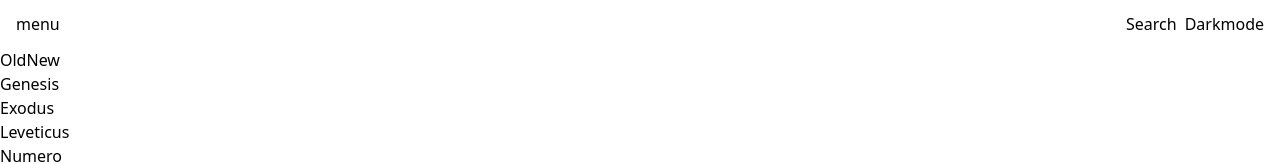
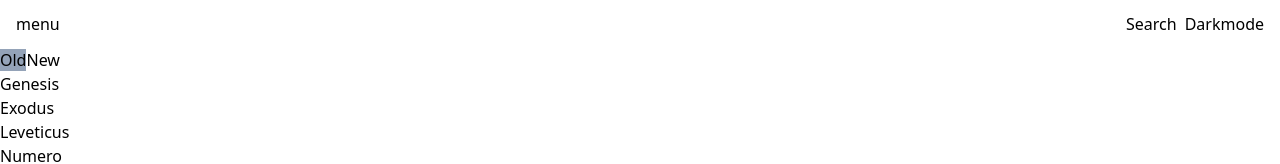
Before and after one commit to bibliahlgn/biblia-hlgn, a React (Vite) app: page / in a window 1280 px wide. Shown: the top 164 px of the page. Built offline with nearby package versions, Linux system fonts and the light colour scheme.

Commit message:
Modified the testament toggle button
Used only one button for new and old, instead of two separate buttons

Made it like a switch button

```diff
--- a/src/components/bookList.tsx
+++ b/src/components/bookList.tsx
@@ -1,7 +1,5 @@
 import books from "../data/booklist.json";
 import { useEffect, useState } from "react";
-
-type testamentTYPE = "old" | "new";
 
 export default function BookList({
   chapterCount,
@@ -10,16 +8,21 @@ export default function BookList({
   chapterCount: number;
   setChapterCount: React.Dispatch<React.SetStateAction<number>>;
 }) {
-  const [testament, setTestament] = useState<testamentTYPE>(() => {
+  const [isNewTestament, setNewTestament] = useState<boolean>(() => {
     const selectedTestament = sessionStorage.getItem("OpenTESTAMENT");
-    return selectedTestament === "old" || selectedTestament === "new"
-      ? selectedTestament
-      : "old";
+    return selectedTestament ? JSON.parse(selectedTestament) : false;
   });
 
+  const toggleTestament = () => {
+    setNewTestament((prevState) => !prevState);
+    if (chapterCount !== 0) {
+      setChapterCount(0);
+    }
+  };
+
   useEffect(() => {
-    sessionStorage.setItem("OpenTESTAMENT", testament);
-  }, [testament]);
+    sessionStorage.setItem("OpenTESTAMENT", JSON.stringify(isNewTestament));
+  }, [isNewTestament]);
 
   const [openBook, setOpenBook] = useState("");
 
@@ -38,13 +41,23 @@ export default function BookList({
   return (
     <>
       <div>
-        <button onClick={() => setTestament("old")}>Old</button>
-        <button onClick={() => setTestament("new")}>New</button>
+        <button onClick={() => toggleTestament()}>
+          <span
+            data-isnew={isNewTestament ? "true" : "false"}
+            className="bg-slate-400 data-isnew:bg-transparent"
+          >
+            Old
+          </span>
+          <span
+            data-isnew={isNewTestament ? "true" : "false"}
+            className="bg-transparent data-isnew:bg-slate-400"
+          >
+            New
+          </span>
+        </button>
       </div>
-      <ul
-        data-isnew={testament === "new" ? "true" : "false"}
-        className="data-isnew:hidden"
-      >
+      {!isNewTestament ? (
+        <ul>
           {books.old.map((i) => (
             <li
               key={i.toLowerCase()}
@@ -55,14 +68,13 @@ export default function BookList({
             </li>
           ))}
         </ul>
-      <ul
-        data-isnew={testament === "new" ? "true" : "false"}
-        className="hidden data-isnew:block"
-      >
+      ) : (
+        <ul>
           {books.new.map((i) => (
             <li key={i.toLowerCase()}>{bookName(i)}</li>
           ))}
         </ul>
+      )}
     </>
   );
 }
```
Lines whose indentation alone changed are shown as unchanged.
